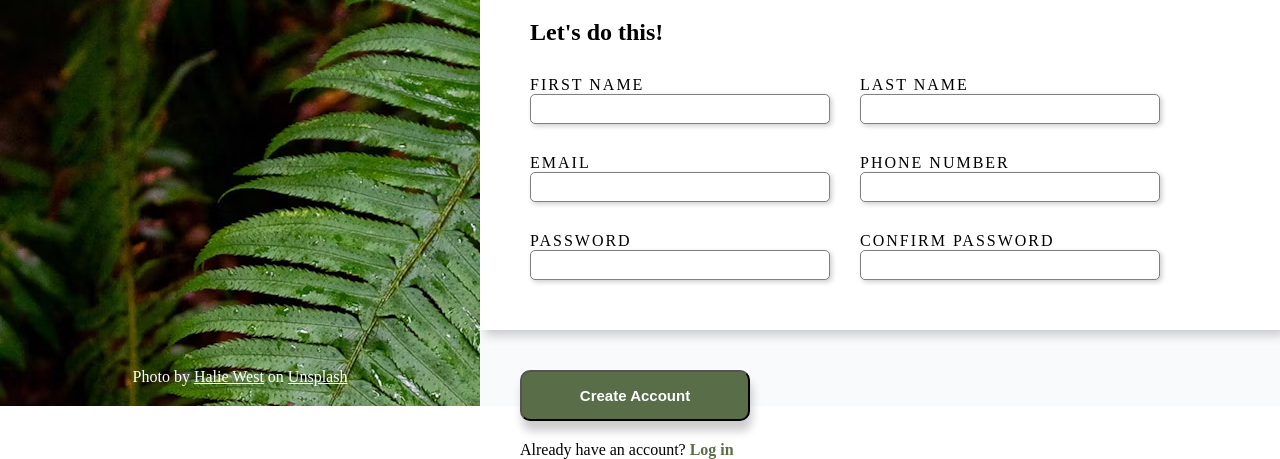
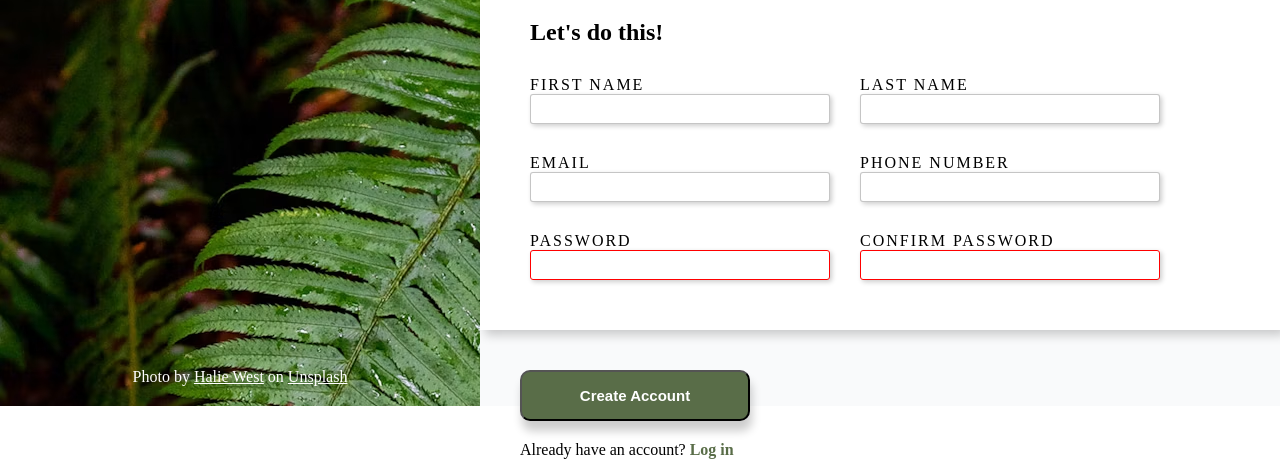
Before and after one commit to yunemak/sign-up-form, a plain HTML site: page index.html in a window 1280 px wide. Shown: the part 394-853 px from the top of the page. Drawn offline with Linux system fonts and the light colour scheme; a web font is replaced by a local one.

Commit message:
Fix pseudo selector styles for inputs

```diff
--- a/index.html
+++ b/index.html
@@ -48,11 +48,11 @@
 							</div>
 							<div class="input-group">
 								<label for="password">PASSWORD</label>
-								<input id="password"  type="password">
+								<input id="password" type="password" required>
 							</div>
 							<div class="input-group">
 								<label for="confirm-password">CONFIRM PASSWORD</label>
-								<input id="confirm-password" type="password">
+								<input id="confirm-password" type="password" required>
 							</div>
 						</div>
 					</fieldset>
--- a/style.css
+++ b/style.css
@@ -151,11 +151,10 @@ input[type="email"],
 input[type="password"] {
 	height: 30px;
 	width: 300px;
-	border-radius: 5px;
-	border: 1px solid gray;
+	border-radius: 3px;
+	border: 1px solid #80808075;
 	box-shadow: 2px 2px 5px rgba(0, 0, 0, 0.2);
 }
-
 
 input[type="text"]:focus,
 input[type="tel"]:focus,
@@ -163,3 +162,7 @@ input[type="email"]:focus,
 input[type="password"]:focus {
 	border-color: blue;
 }
+
+input:required {
+	border: 1px solid red;
+}
```
